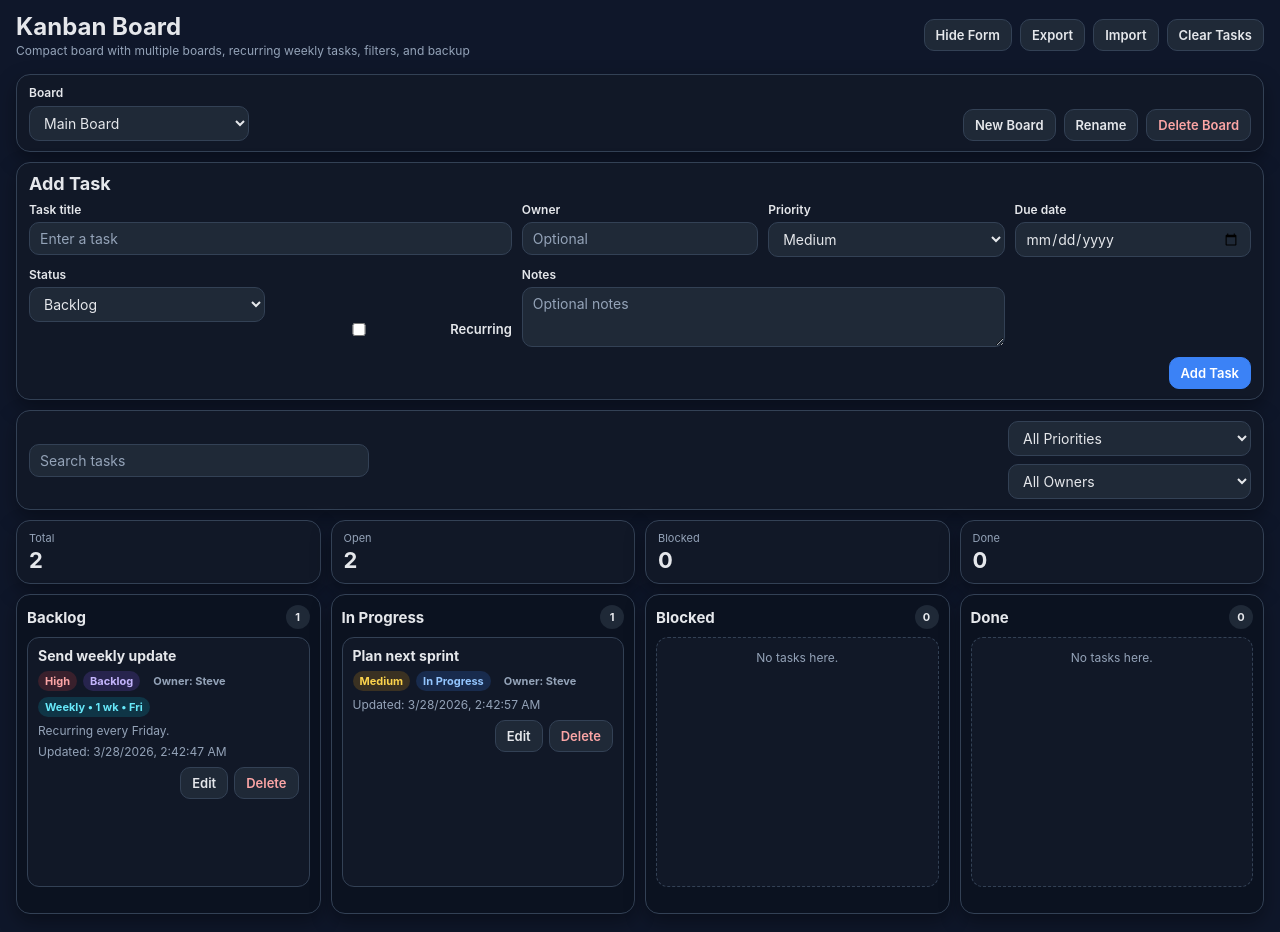
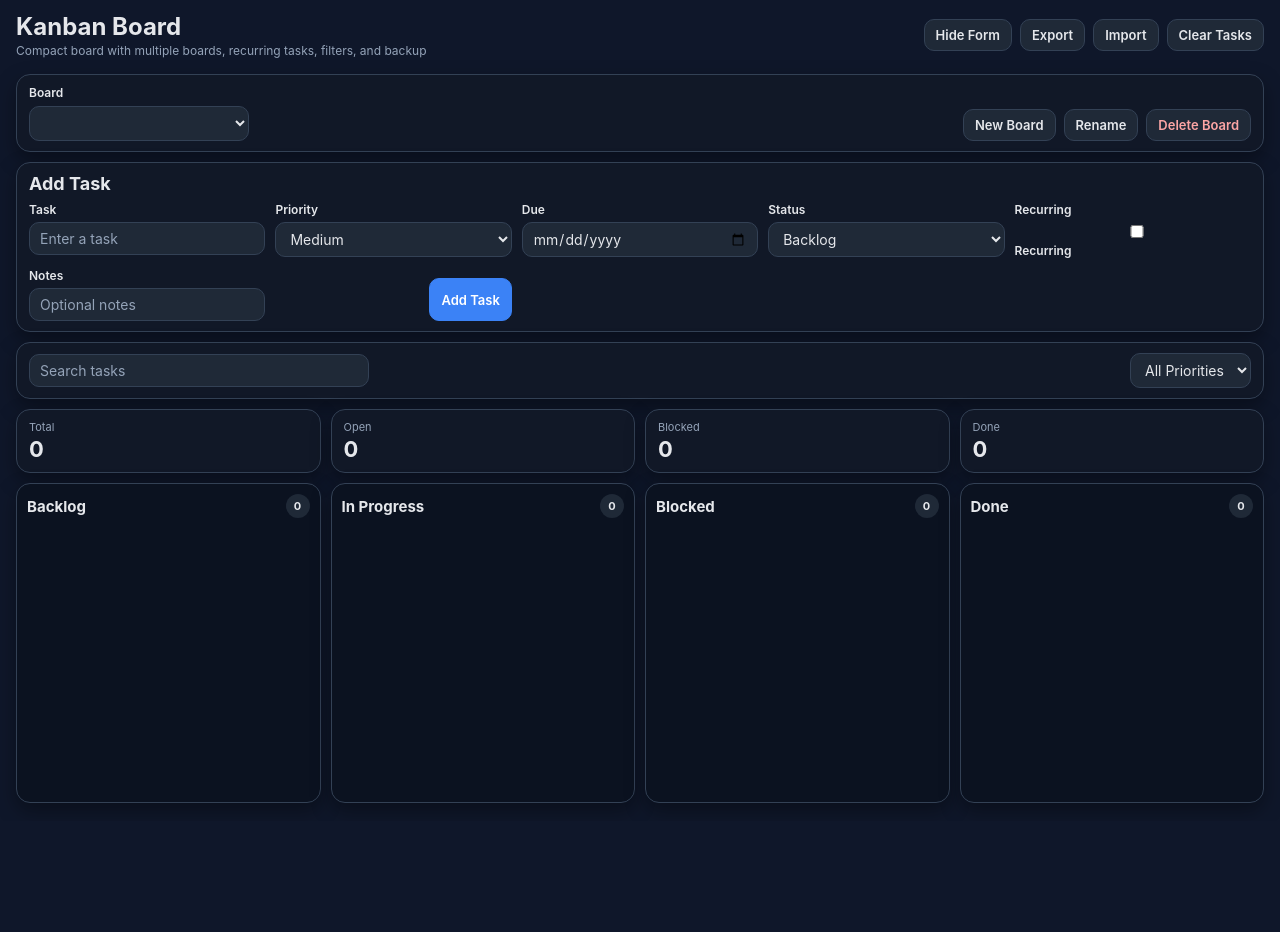
Before and after one commit to hmelmahay/Kanban, a plain HTML site: page index.html in a window 1280 px wide. After the commit the page ends 821 px from the top, so only its background shows below. Drawn offline with Linux system fonts and the light colour scheme.

Commit message:
Update index.html

```diff
--- a/index.html
+++ b/index.html
@@ -10,7 +10,7 @@
   <header class="topbar">
     <div class="title-wrap">
       <h1>Kanban Board</h1>
-      <p class="subtitle">Compact board with multiple boards, recurring weekly tasks, filters, and backup</p>
+      <p class="subtitle">Compact board with multiple boards, recurring tasks, filters, and backup</p>
     </div>
 
     <div class="topbar-actions">
@@ -45,18 +45,13 @@
         <h2 id="formTitle">Add Task</h2>
       </div>
 
-      <div class="form-grid compact-grid">
-        <div class="field field-wide">
-          <label for="taskTitle">Task title</label>
+      <div class="form-grid dense-form-grid">
+        <div class="field title-field">
+          <label for="taskTitle">Task</label>
           <input id="taskTitle" type="text" placeholder="Enter a task" />
         </div>
 
-        <div class="field">
-          <label for="taskOwner">Owner</label>
-          <input id="taskOwner" type="text" placeholder="Optional" />
-        </div>
-
-        <div class="field">
+        <div class="field short-field">
           <label for="taskPriority">Priority</label>
           <select id="taskPriority">
             <option>High</option>
@@ -65,12 +60,12 @@
           </select>
         </div>
 
-        <div class="field">
-          <label for="taskDueDate">Due date</label>
+        <div class="field short-field">
+          <label for="taskDueDate">Due</label>
           <input id="taskDueDate" type="date" />
         </div>
 
-        <div class="field">
+        <div class="field short-field">
           <label for="taskStatus">Status</label>
           <select id="taskStatus">
             <option value="backlog" selected>Backlog</option>
@@ -80,42 +75,36 @@
           </select>
         </div>
 
-        <div class="field field-checkbox">
-          <label class="checkbox-row">
+        <div class="field recurring-inline-field">
+          <label>Recurring</label>
+          <div class="recurring-inline-wrap">
+            <label class="checkbox-inline tight-checkbox">
               <input id="taskRecurring" type="checkbox" />
               <span>Recurring</span>
             </label>
-        </div>
 
-        <div id="recurrenceFields" class="recurrence-grid hidden">
-          <div class="field">
-            <label for="taskRecurrenceInterval">Every</label>
+            <div id="recurrenceFields" class="recurrence-inline hidden">
+              <select id="taskRecurrenceType">
+                <option value="daily">Daily</option>
+                <option value="weekly" selected>Weekly</option>
+                <option value="monthly">Monthly</option>
+                <option value="yearly">Yearly</option>
+              </select>
+
               <input id="taskRecurrenceInterval" type="number" min="1" value="1" />
             </div>
-
-          <div class="field">
-            <label for="taskRecurrenceDay">Day</label>
-            <select id="taskRecurrenceDay">
-              <option value="0">Sun</option>
-              <option value="1">Mon</option>
-              <option value="2">Tue</option>
-              <option value="3">Wed</option>
-              <option value="4">Thu</option>
-              <option value="5" selected>Fri</option>
-              <option value="6">Sat</option>
-            </select>
           </div>
         </div>
 
-        <div class="field field-wide field-full">
+        <div class="field notes-field">
           <label for="taskNotes">Notes</label>
-          <textarea id="taskNotes" rows="2" placeholder="Optional notes"></textarea>
-        </div>
+          <input id="taskNotes" type="text" placeholder="Optional notes" />
         </div>
 
-      <div class="form-actions compact-actions">
+        <div class="form-actions inline-actions">
           <button id="cancelEditBtn" class="btn btn-secondary hidden">Cancel Edit</button>
           <button id="saveTaskBtn" class="btn btn-primary">Add Task</button>
+        </div>
       </div>
     </section>
 
@@ -130,10 +119,6 @@
           <option value="High">High</option>
           <option value="Medium">Medium</option>
           <option value="Low">Low</option>
-        </select>
-
-        <select id="ownerFilter">
-          <option value="all">All Owners</option>
         </select>
       </div>
     </section>
```
Lines whose indentation alone changed are shown as unchanged.
